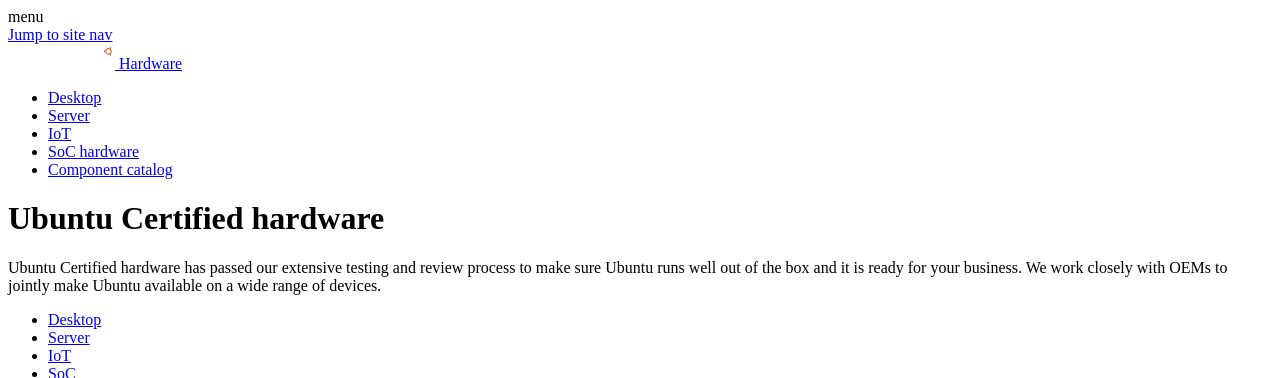
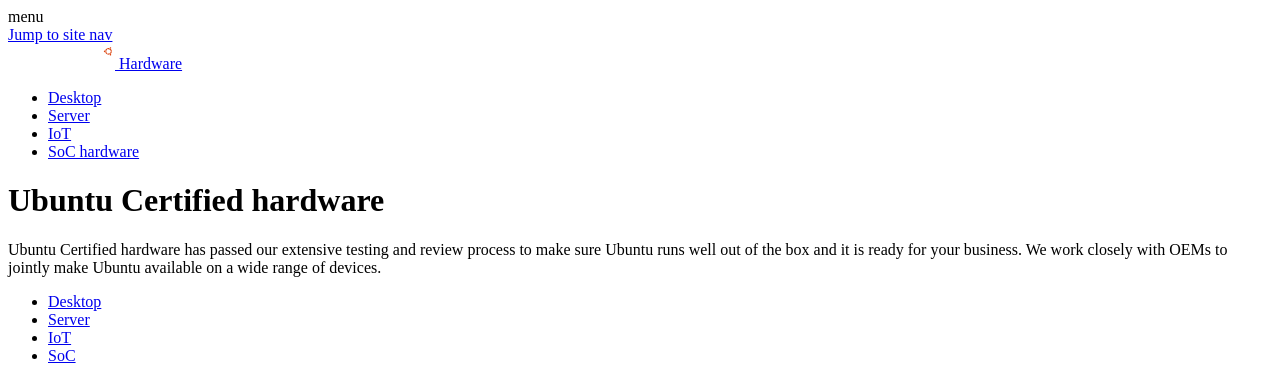
Before and after one commit to canonical/certification.ubuntu.com, a Python web app: template templates/index.html in a window 1280 px wide. Shown: the top 378 px of the page. Run offline with Jinja, Linux system fonts and the light colour scheme; the template is opened without the code that fills it, so the values that code supplies are empty.

Commit message:
Remove component catalog from nav

```diff
--- a/templates/_header.html
+++ b/templates/_header.html
@@ -57,10 +57,6 @@
             >SoC hardware</a
           >
         </li>
-
-        <li>
-          <a href="/catalog/" title="Component catalog">Component catalog</a>
-        </li>
       </ul>
     </div>
   </nav>
```
